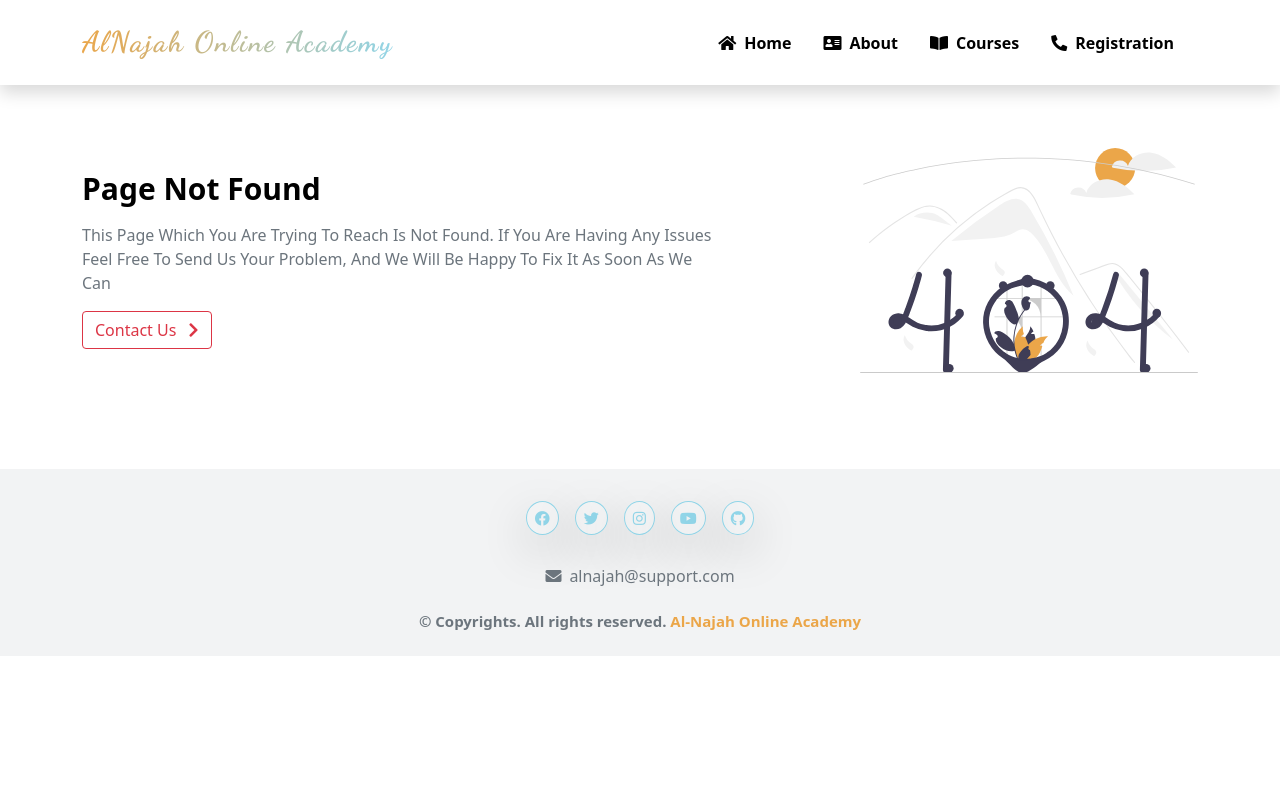
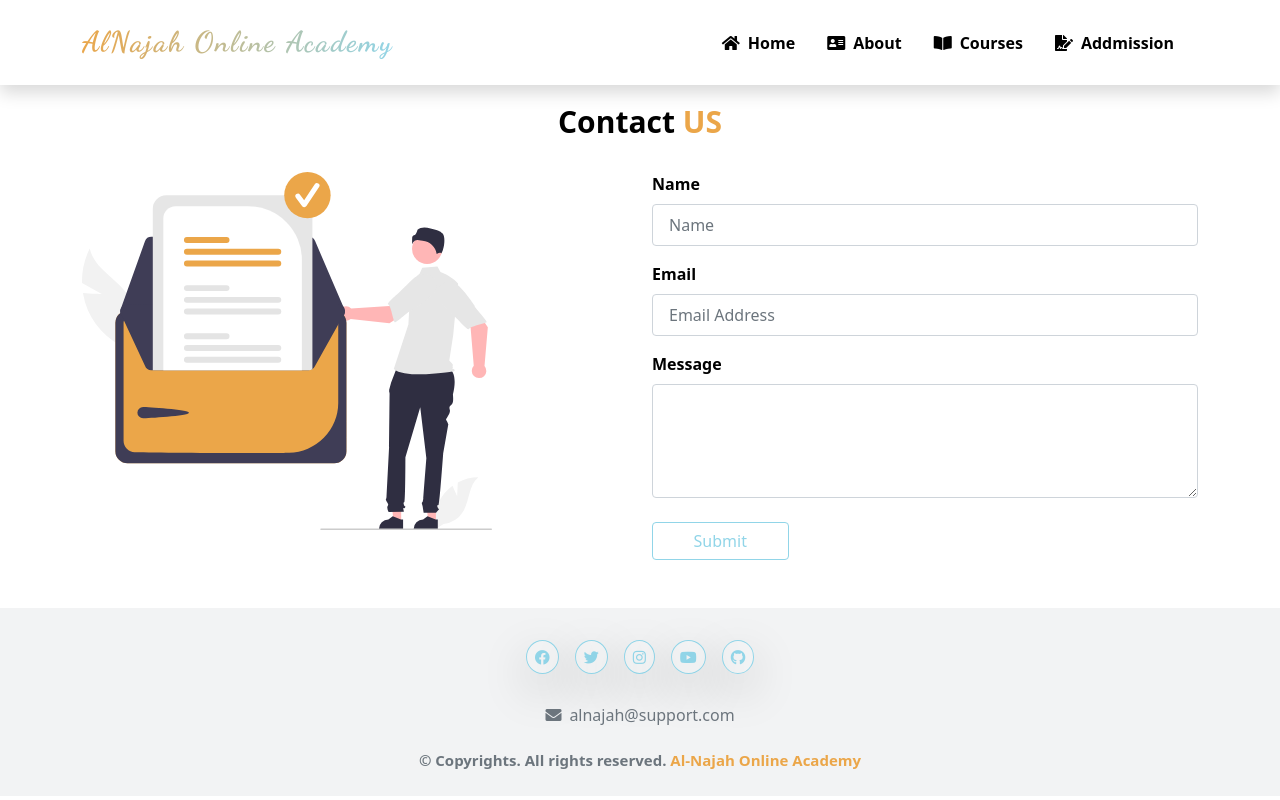
Before and after one commit to shadsheikh/AlNajah, a React (Vite) app: page /contact in a window 1280 px wide. Built offline with nearby package versions, Linux system fonts and the light colour scheme.

Commit message:
added contact us

```diff
--- a/src/App.jsx
+++ b/src/App.jsx
@@ -7,6 +7,7 @@ import Sb from "./components/scrollbtn/Sb";
 import Courses from "./components/courses/Courses";
 import Contact from "./components/contact/Contact";
 import Notfound from "./components/notfound/Notfound";
+import ContactUS from "./components/contact copy/ContactUS";
 
 function App() {
   return (
@@ -23,7 +24,8 @@ function App() {
             <Route path="/alnajah" element={<Landing />} />
             <Route path="/about" element={<About />} />
             <Route path="/courses/*" element={<Courses />} />
-            <Route path="/registration" element={<Contact />} />
+            <Route path="/addmission" element={<Contact />} />
+            <Route path="/contact" element={<ContactUS />} />
             <Route path="*" element={<Notfound />} />
           </Routes>
         </div>
--- /dev/null
+++ b/src/components/contact copy/Contact.css
@@ -0,0 +1,43 @@
+@keyframes translation {
+
+  0%,
+  100% {
+    transform: translateX(0);
+    opacity: 1;
+  }
+
+  50% {
+    transform: translateX(10px);
+    opacity: 0.3;
+  }
+}
+
+@keyframes coloring {
+
+  0%,
+  100% {
+    color: #eba649;
+  }
+
+  50% {
+    color: grey;
+  }
+}
+
+.custom-btn-outline {
+  background-color: #FFFFFF !important;
+  border-color: #91D5E8 !important;
+  color: #91D5E8;
+}
+
+.custom-btn-outline:hover {
+  background-color: #91D5E8 !important;
+  border-color: #91D5E8 !important;
+  color: #FFFFFF;
+}
+
+label {
+  font-weight: 600;
+}
+
+/*# sourceMappingURL=Contact.css.map */
--- /dev/null
+++ b/src/components/contact copy/Contact.scss
@@ -0,0 +1,7 @@
+
+@import '../../props' ;
+
+label
+{
+	font-weight: 600 ;
+}
--- /dev/null
+++ b/src/components/contact copy/ContactUS.jsx
@@ -0,0 +1,82 @@
+import contact from "../../images/sections/contact.svg";
+import "./Contact.css";
+import { useForm } from "@formspree/react";
+
+function ContactUS() {
+  const [state, handleSubmit] = useForm("xpwaegjv");
+
+  if (state.succeeded) {
+    return <p>Thanks for registration!</p>;
+  }
+
+  return (
+    <div className="getintouch mb-5">
+      <div className="container">
+        <div className="title pt-1 pb-4 text-center">
+          <h4 className="sub-title text-capitalize">
+            Contact <span>US</span>
+          </h4>
+        </div>
+        <div className="row">
+          <div className="c col-lg-6 col-12 mb-lg-0 mb-5">
+            <div className="left-side text-lg-start text-center">
+              <img className="img-fluid w-75" src={contact} alt="contact" />
+            </div>
+          </div>
+          <div className="c col-lg-6 col-12">
+            <div className="right-side">
+              <form onSubmit={handleSubmit}>
+                <div className="form-group c col-12 mb-3">
+                  <label htmlFor="name" className="mb-2 text-capitalize">
+                    Name
+                  </label>
+                  <input
+                    type="text"
+                    name="name"
+                    className="form-control py-2 px-3"
+                    id="name"
+                    placeholder="Name"
+                    required
+                  />
+                </div>
+                <div className="form-group c col-12 mb-3">
+                  <label htmlFor="email" className="mb-2 text-capitalize">
+                    Email
+                  </label>
+                  <input
+                    type="email"
+                    name="email"
+                    className="form-control py-2 px-3"
+                    id="email"
+                    placeholder="Email Address"
+                    required
+                  />
+                </div>
+                <div className="form-group c col-12 mb-4">
+                  <label htmlFor="comment" className="mb-2 text-capitalize">
+                    Message
+                  </label>
+                  <textarea
+                    name="comment"
+                    className="form-control py-2 px-3"
+                    id="comment"
+                    rows="4"
+                  ></textarea>
+                </div>
+                <button
+                  type="submit"
+                  disabled={state.submitting}
+                  className="custom-btn-outline btn text-capitalize w-25 mx-auto"
+                >
+                  Submit
+                </button>
+              </form>
+            </div>
+          </div>
+        </div>
+      </div>
+    </div>
+  );
+}
+
+export default ContactUS;
--- a/src/components/contact/Contact.jsx
+++ b/src/components/contact/Contact.jsx
@@ -3,7 +3,7 @@ import "./Contact.css";
 import { useForm } from "@formspree/react";
 
 function Contact() {
-  const [state, handleSubmit] = useForm("mzzpwzpb"); // Replace "mzzpwzpb" with your Formspree form ID
+  const [state, handleSubmit] = useForm("mzzpwzpb");
 
   if (state.succeeded) {
     return <p>Thanks for registration!</p>;
--- a/src/components/navbar/Data.js
+++ b/src/components/navbar/Data.js
@@ -13,8 +13,8 @@ let navbar_items = [
 		icon: 'fas fa-book-open',
 	},
 	{
-		name: 'registration',
-		icon: 'fas fa-phone-alt',
+		name: 'addmission',
+		icon: 'fas fa-file-signature',
 	}
 ]
 
```
Also changed, not shown: 2 other files (tests, documents, lock files or other folders).
